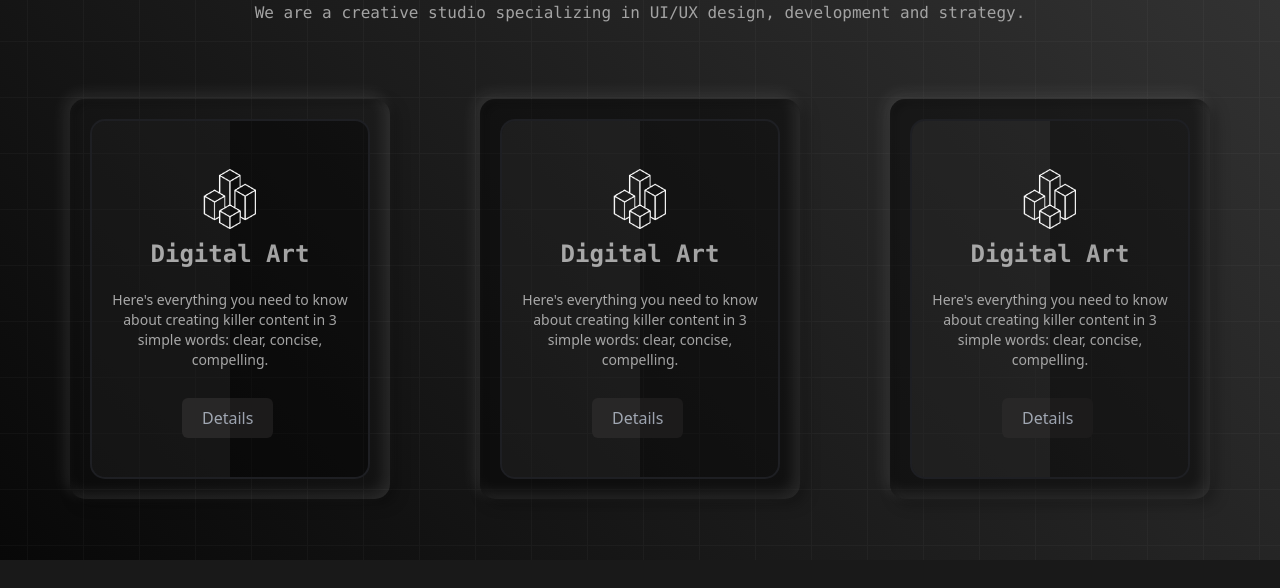
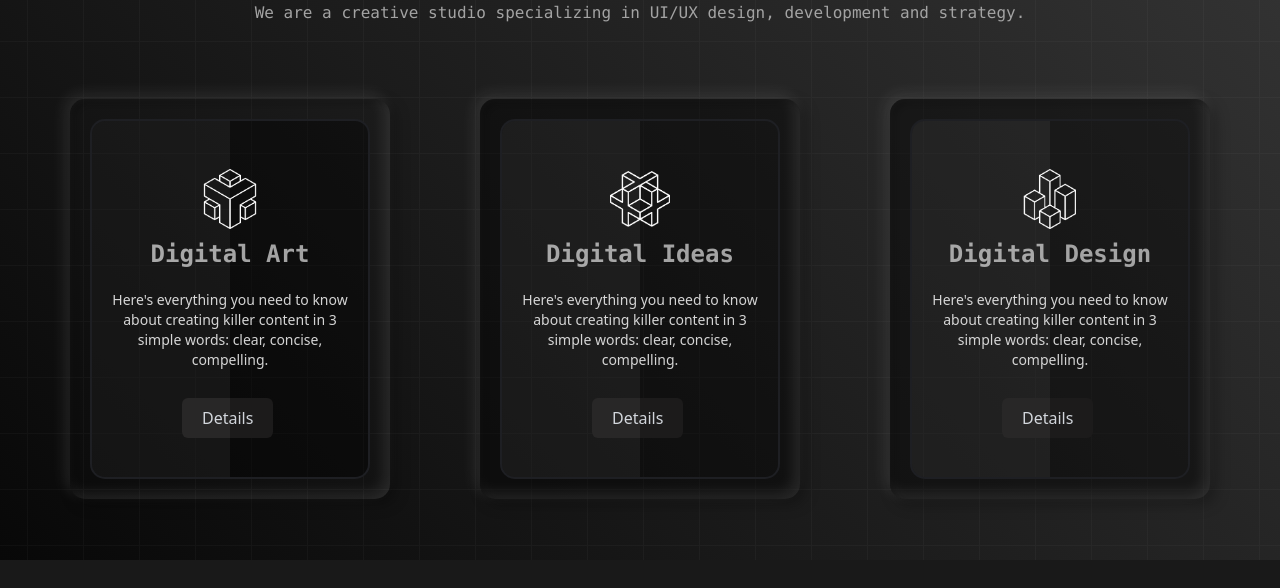
Before and after one commit to CoderCat010/Pro-Folio, a plain HTML site: page index.html in a window 1280 px wide. Shown: the part 1499-2087 px from the top of the page. Drawn offline with nearby package versions, Linux system fonts and the light colour scheme.

Commit message:
added all things

```diff
--- a/index.html
+++ b/index.html
@@ -119,15 +119,15 @@
                 <div class="card shadow-3xl shadow-white/50 ...">
                     <div class="box backdrop-blur-xs bg-black/40">
                        <div class="content">
-                        <img class="w-[60px] mx-auto pt-12" src="./icon/2.png" alt="">
+                        <img class="w-[60px] mx-auto pt-12" src="./icon/0.png" alt="">
                         <h1 class="text-neutral-400 text-center text-2xl font-semibold pt-2"><code>Digital Art</code></h1>
 
-            <p class="text-neutral-400 text-center text-sm mx-4 pt-5">Here's everything you need to know<br>
+            <p class="text-neutral-300 text-center text-sm mx-4 pt-5">Here's everything you need to know<br>
                about creating killer content in 3<br>
                simple words: clear, concise, compelling.
             </p>
 
-            <button class="text-gray-400 py-2 px-5 mt-7 rounded-md bg-[#1c1b1b] ml-[90px]">Details</button>
+            <button class="text-gray-300 py-2 px-5 mt-7 rounded-md bg-[#1c1b1b] ml-[90px]">Details</button>
                        </div>
                     </div>
                 </div>
@@ -137,15 +137,15 @@
                     <div class="card backdrop-blur-xs bg-black/40">
                         <div class="box">
                            <div class="content">
-                            <img class="w-[60px] mx-auto pt-12" src="./icon/2.png" alt="">
-                            <h1 class="text-neutral-400 text-center text-2xl font-semibold pt-2"><code>Digital Art</code></h1>
+                            <img class="w-[60px] mx-auto pt-12" src="./icon/1.png" alt="">
+                            <h1 class="text-neutral-400 text-center text-2xl font-semibold pt-2"><code>Digital Ideas</code></h1>
 
-                <p class="text-neutral-400 text-center text-sm mx-4 pt-5">Here's everything you need to know<br>
+                <p class="text-neutral-300 text-center text-sm mx-4 pt-5">Here's everything you need to know<br>
                    about creating killer content in 3<br>
                    simple words: clear, concise, compelling.
                 </p>
 
-                <button class="text-gray-400 py-2 px-5 mt-7 rounded-md bg-[#1c1b1b] ml-[90px]">Details</button>
+                <button class="text-gray-300 py-2 px-5 mt-7 rounded-md bg-[#1c1b1b] ml-[90px]">Details</button>
                            </div>
                         </div>
                     </div>
@@ -157,14 +157,14 @@
                         <div class="box">
                            <div class="content">
                             <img class="w-[60px] mx-auto pt-12" src="./icon/2.png" alt="">
-                            <h1 class="text-neutral-400 text-center text-2xl font-semibold pt-2"><code>Digital Art</code></h1>
+                            <h1 class="text-neutral-400 text-center text-2xl font-semibold pt-2"><code>Digital Design</code></h1>
 
-                <p class="text-neutral-400 text-center text-sm mx-4 pt-5">Here's everything you need to know<br>
+                <p class="text-neutral-300 text-center text-sm mx-4 pt-5">Here's everything you need to know<br>
                    about creating killer content in 3<br>
                    simple words: clear, concise, compelling.
                 </p>
 
-                <button class="text-gray-400 py-2 px-5 mt-7 rounded-md bg-[#1c1b1b] ml-[90px]">Details</button>
+                <button class="text-gray-300 py-2 px-5 mt-7 rounded-md bg-[#1c1b1b] ml-[90px]">Details</button>
                            </div>
                         </div>
                     </div>
```
